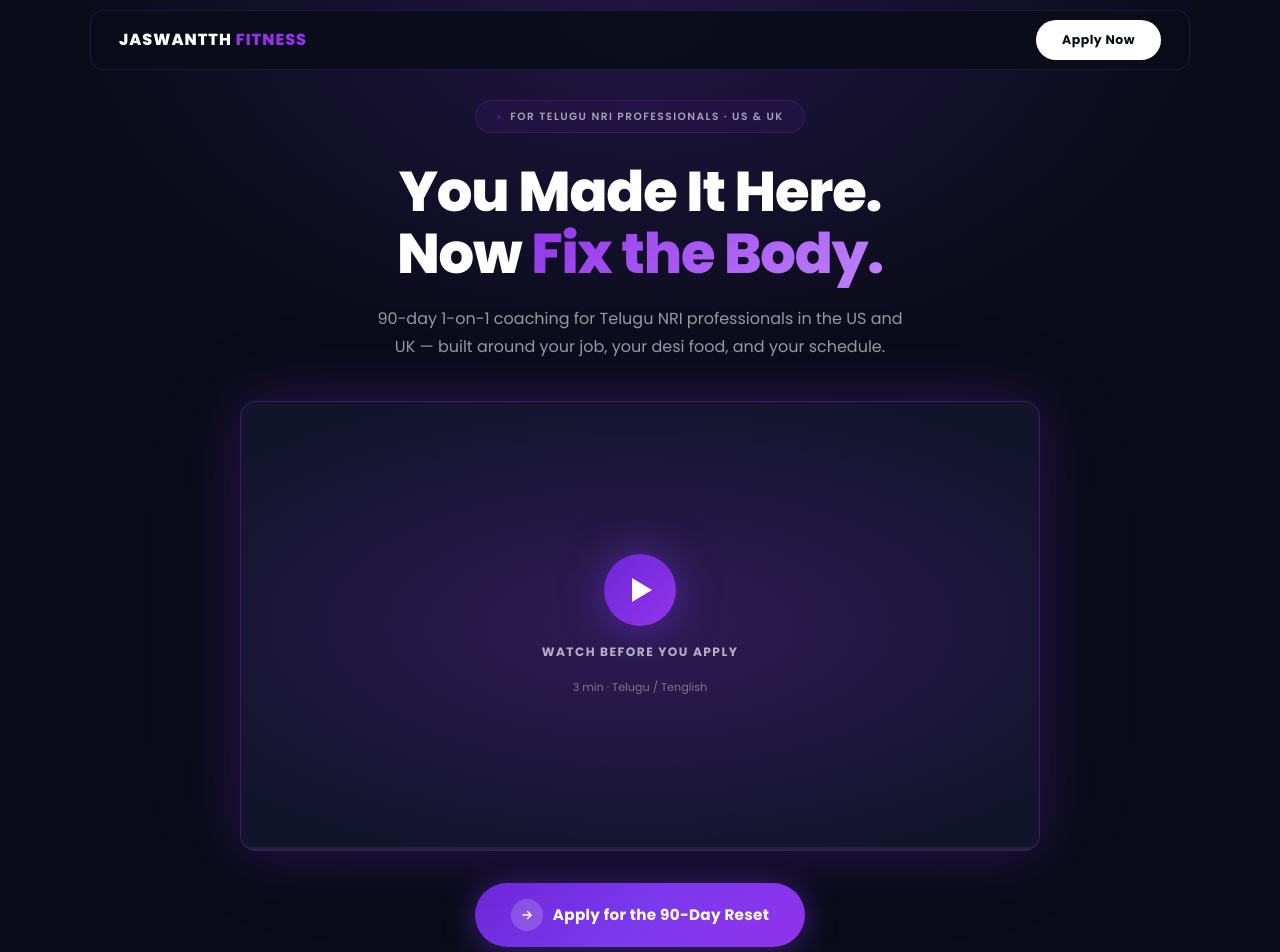
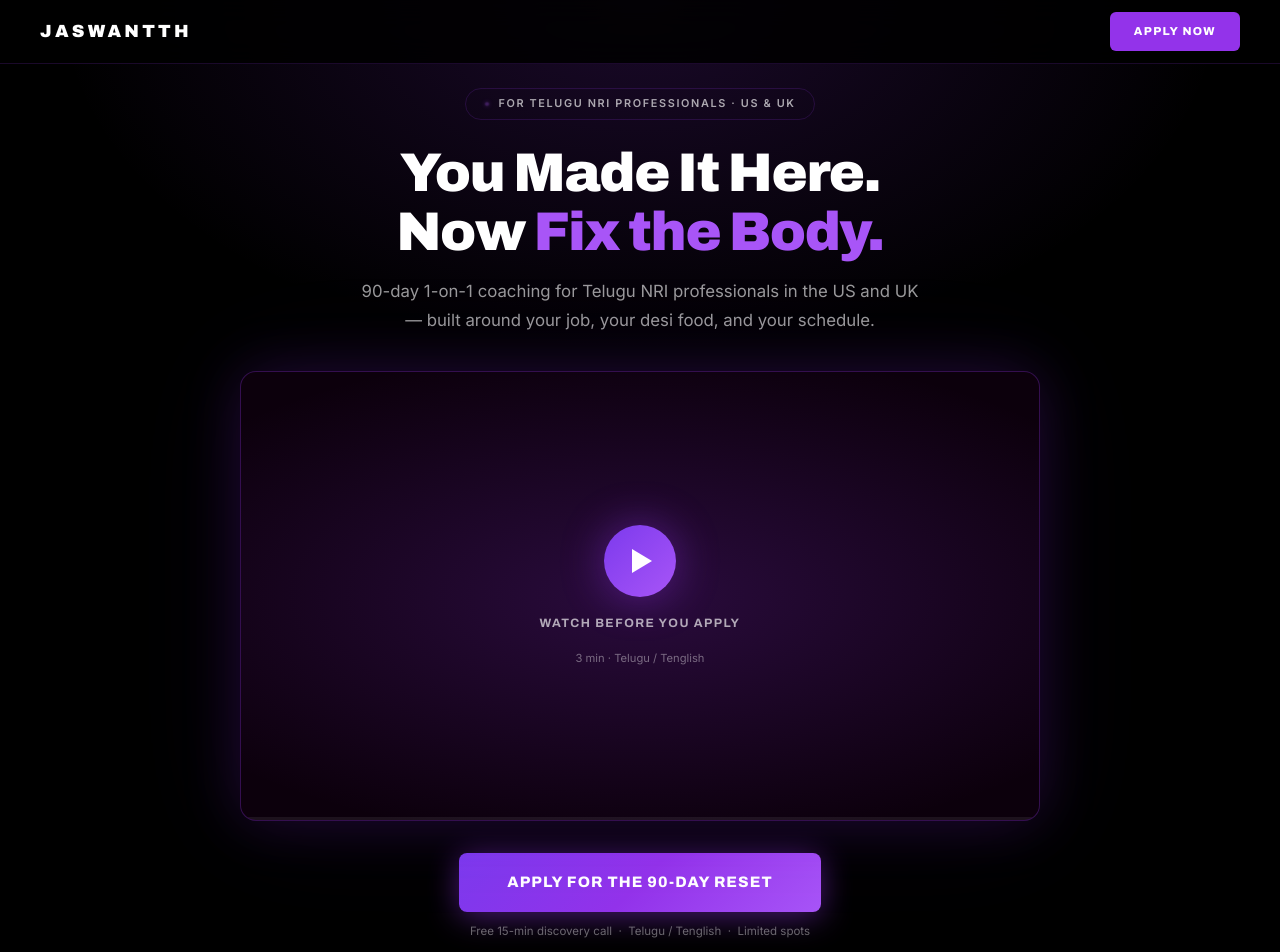
Before and after one commit to likhithsiddhartha30-ops/Jaswantth-s-Landing-Page, a plain HTML site: page index.html in a window 1280 px wide. Shown: the top 952 px of the page. Drawn offline with Linux system fonts and the light colour scheme.

Commit message:
Revert style overhaul — restore Version 16
Co-Authored-By: Claude Sonnet 4.6 <noreply@anthropic.com>
Claude-Session: https://claude.ai/code/session_01VYAvPcgcYZZLWhhaWGD5hG

```diff
--- a/index.html
+++ b/index.html
@@ -1,20 +1,20 @@
 <title>Jaswantth — 90-Day Total Reset for Telugu NRI Professionals</title>
 <link rel="preconnect" href="https://fonts.googleapis.com">
 <link rel="preconnect" href="https://fonts.gstatic.com" crossorigin>
-<link rel="stylesheet" href="https://fonts.googleapis.com/css2?family=Poppins:wght@400;500;600;700;800&display=swap">
+<link rel="stylesheet" href="https://fonts.googleapis.com/css2?family=Archivo:wght@700;800;900&family=Inter:wght@400;500;600&display=swap">
 
 <style>
 :root {
-  --bg:     #0a0c19;
-  --panel:  #12142b;
-  --alt:    #0d0f20;
-  --accent: #7c3aed;
-  --ah:     #9333ea;
-  --al:     #6d28d9;
-  --glow:   rgba(124,58,237,.5);
-  --border: rgba(147,51,234,.2);
-  --fh:     'Poppins', system-ui, sans-serif;
-  --fb:     'Poppins', system-ui, sans-serif;
+  --bg:     #000;
+  --panel:  #0c000c;
+  --alt:    #06000a;
+  --accent: #9333ea;
+  --ah:     #a855f7;
+  --al:     #7c3aed;
+  --glow:   rgba(147,51,234,.45);
+  --border: rgba(147,51,234,.18);
+  --fh:     'Archivo', system-ui, sans-serif;
+  --fb:     'Inter', system-ui, sans-serif;
 }
 *, *::before, *::after { box-sizing: border-box; margin: 0; padding: 0; }
 html { scroll-behavior: smooth; }
@@ -26,56 +26,48 @@ body {
 
 /* NAV */
 .nav {
-  position: fixed; top: 10px; left: 50%; transform: translateX(-50%);
-  width: calc(100% - 32px); max-width: 1100px; z-index: 100;
+  position: fixed; top: 0; left: 0; right: 0; z-index: 100;
   display: flex; align-items: center; justify-content: space-between;
-  padding: 0 28px; height: 60px;
-  background: rgba(10,12,25,.92); backdrop-filter: blur(16px);
-  border-radius: 14px; border: 1px solid var(--border);
+  padding: 0 40px; height: 64px;
+  background: rgba(0,0,0,.88); backdrop-filter: blur(14px);
+  border-bottom: 1px solid var(--border);
 }
-.logo { font-family: var(--fh); font-size: 1rem; font-weight: 800; letter-spacing: .06em; text-transform: uppercase; }
-.logo span { color: var(--ah); }
+.logo { font-family: var(--fh); font-size: 1.1rem; font-weight: 900; letter-spacing: .18em; text-transform: uppercase; }
 .nav-btn {
-  background: #fff; color: #0a0c19;
-  font-family: var(--fh); font-weight: 700; font-size: .78rem;
-  letter-spacing: .04em;
-  border: none; border-radius: 100px; padding: 10px 26px;
-  cursor: pointer; text-decoration: none; transition: opacity .18s;
+  background: var(--accent); color: #fff;
+  font-family: var(--fh); font-weight: 800; font-size: .72rem;
+  letter-spacing: .12em; text-transform: uppercase;
+  border: none; border-radius: 6px; padding: 10px 24px;
+  cursor: pointer; text-decoration: none; transition: background .18s;
 }
-.nav-btn:hover { opacity: .88; }
-@media (max-width:500px) { .nav { padding: 0 18px; width: calc(100% - 24px); } .nav-btn { display: none; } }
+.nav-btn:hover { background: var(--ah); }
+@media (max-width:500px) { .nav { padding: 0 18px; } .nav-btn { display: none; } }
 
 /* HERO */
 .hero {
   min-height: 100svh;
   display: flex; flex-direction: column; align-items: center; justify-content: center;
-  padding: 100px 20px 64px;
+  padding: 88px 20px 64px;
   text-align: center;
-  background: radial-gradient(ellipse 70% 55% at 50% 0%, rgba(124,58,237,.2) 0%, transparent 65%);
+  background: radial-gradient(ellipse 70% 55% at 50% 0%, rgba(147,51,234,.18) 0%, transparent 65%);
 }
 .chip {
   display: inline-flex; align-items: center; gap: 8px;
-  border: 1px solid var(--border); border-radius: 100px; padding: 7px 20px;
-  font-size: .66rem; font-weight: 600; letter-spacing: .14em; text-transform: uppercase;
-  color: rgba(255,255,255,.6); margin-bottom: 28px;
-  background: rgba(124,58,237,.08);
+  border: 1px solid var(--border); border-radius: 100px; padding: 6px 18px;
+  font-size: .68rem; font-weight: 600; letter-spacing: .15em; text-transform: uppercase;
+  color: rgba(255,255,255,.65); margin-bottom: 24px;
 }
 .chip-dot { width: 6px; height: 6px; border-radius: 50%; background: var(--ah); box-shadow: 0 0 8px var(--ah); animation: pulse 2s ease-in-out infinite; }
 @keyframes pulse { 0%,100%{opacity:1;transform:scale(1)} 50%{opacity:.3;transform:scale(.7)} }
 .h1 {
-  font-family: var(--fh); font-size: clamp(2.1rem, 4.6vw, 3.5rem);
-  font-weight: 800; line-height: 1.1; letter-spacing: -.02em;
-  text-wrap: balance; max-width: 820px; margin: 0 auto 20px;
+  font-family: var(--fh); font-size: clamp(2rem, 4.5vw, 3.4rem);
+  font-weight: 900; line-height: 1.08; letter-spacing: -.025em;
+  text-wrap: balance; max-width: 820px; margin: 0 auto 16px;
 }
-.h1 em {
-  font-style: normal;
-  background: linear-gradient(135deg, var(--ah), #c084fc);
-  -webkit-background-clip: text; -webkit-text-fill-color: transparent;
-  background-clip: text;
-}
-.hero-sub { font-size: 1rem; color: rgba(255,255,255,.58); max-width: 540px; margin: 0 auto 40px; line-height: 1.75; }
-.micro { font-size: .72rem; color: rgba(255,255,255,.38); margin-top: 12px; }
-@media (max-width:600px) { .hero { padding: 90px 18px 56px; } }
+.h1 em { font-style: normal; color: var(--ah); }
+.hero-sub { font-size: 1.05rem; color: rgba(255,255,255,.6); max-width: 560px; margin: 0 auto 36px; line-height: 1.72; }
+.micro { font-size: .72rem; color: rgba(255,255,255,.4); margin-top: 10px; }
+@media (max-width:600px) { .hero { padding: 80px 18px 56px; } }
 
 /* VSL */
 .vsl-wrap { width: 100%; max-width: 800px; margin: 0 auto; }
@@ -115,23 +107,23 @@ body {
 
 /* BUTTONS */
 .btn {
-  display: inline-flex; align-items: center; justify-content: center; gap: 10px;
+  display: inline-flex; align-items: center; justify-content: center;
   background: linear-gradient(135deg, var(--al), var(--accent), var(--ah));
-  color: #fff; font-family: var(--fh); font-weight: 700;
-  font-size: .95rem; letter-spacing: .02em;
-  border: none; border-radius: 100px; padding: 16px 36px;
+  color: #fff; font-family: var(--fh); font-weight: 800;
+  font-size: .95rem; letter-spacing: .07em; text-transform: uppercase;
+  border: none; border-radius: 8px; padding: 17px 48px;
   cursor: pointer; text-decoration: none;
-  box-shadow: 0 4px 32px rgba(124,58,237,.45);
-  transition: transform .18s, box-shadow .18s, opacity .18s;
+  box-shadow: 0 4px 32px rgba(147,51,234,.5);
+  transition: transform .18s, box-shadow .18s;
 }
-.btn:hover { transform: translateY(-2px); box-shadow: 0 8px 44px rgba(124,58,237,.65); }
+.btn:hover { transform: translateY(-2px); box-shadow: 0 8px 44px rgba(147,51,234,.7); }
 .btn:active { transform: none; }
-.btn-icon {
-  width: 32px; height: 32px; border-radius: 50%;
-  background: rgba(255,255,255,.18);
-  display: flex; align-items: center; justify-content: center; flex-shrink: 0;
+.btn-outline {
+  background: transparent;
+  border: 1.5px solid var(--accent);
+  color: #fff; box-shadow: none;
 }
-.btn-icon svg { width: 14px; height: 14px; stroke: #fff; fill: none; stroke-width: 2.5; stroke-linecap: round; stroke-linejoin: round; }
+.btn-outline:hover { background: rgba(147,51,234,.1); box-shadow: 0 0 24px rgba(147,51,234,.25); }
 
 /* STATS */
 .stats {
@@ -149,9 +141,8 @@ body {
 .s-alt { background: var(--alt); }
 .inner { max-width: 920px; margin: 0 auto; width: 100%; }
 .inner-sm { max-width: 700px; margin: 0 auto; width: 100%; }
-.tag { font-size: .62rem; font-weight: 700; letter-spacing: .2em; text-transform: uppercase; color: var(--ah); margin-bottom: 12px; }
-.tag::before { content: '• '; }
-.h2 { font-family: var(--fh); font-size: clamp(1.9rem, 3.2vw, 2.6rem); font-weight: 800; line-height: 1.1; text-wrap: balance; margin-bottom: 12px; }
+.tag { font-size: .62rem; font-weight: 700; letter-spacing: .22em; text-transform: uppercase; color: var(--ah); margin-bottom: 10px; }
+.h2 { font-family: var(--fh); font-size: clamp(1.8rem, 3.2vw, 2.5rem); font-weight: 900; line-height: 1.1; text-wrap: balance; margin-bottom: 12px; }
 .rule { width: 44px; height: 3px; background: linear-gradient(90deg, var(--al), var(--ah)); border-radius: 2px; margin-bottom: 32px; }
 .rule-c { margin-left: auto; margin-right: auto; }
 .muted { font-size: .97rem; color: rgba(255,255,255,.65); line-height: 1.72; }
@@ -272,7 +263,7 @@ body {
 
 <!-- NAV -->
 <nav class="nav">
-  <div class="logo">Jaswantth <span>Fitness</span></div>
+  <div class="logo">Jaswantth</div>
   <a href="#apply" class="nav-btn">Apply Now</a>
 </nav>
 
@@ -297,7 +288,7 @@ body {
       </div>
     </div>
   </div>
-  <a href="#apply" class="btn" style="margin-top:32px"><span class="btn-icon"><svg viewBox="0 0 24 24"><polyline points="5,12 19,12"/><polyline points="13,6 19,12 13,18"/></svg></span>Apply for the 90-Day Reset</a>
+  <a href="#apply" class="btn" style="margin-top:32px">Apply for the 90-Day Reset</a>
   <p class="micro">Free 15-min discovery call &nbsp;·&nbsp; Telugu / Tenglish &nbsp;·&nbsp; Limited spots</p>
 </section>
 
@@ -501,7 +492,7 @@ body {
     <h2 class="h2" style="max-width:600px;margin:0 auto 14px">90 days from now, someone will say: "Bro, what are you doing differently?"</h2>
     <div class="rule rule-c" style="margin-bottom:28px"></div>
     <p class="muted" style="max-width:460px;margin:0 auto 36px">You won't have a dramatic answer. You'll just look different, carry yourself differently, and feel like someone who's in control. Book the free discovery call — in Telugu or Tenglish, on your timezone. No pitch, no PDF. Just a conversation.</p>
-    <a href="#" class="btn" style="font-size:1rem;padding:16px 44px"><span class="btn-icon"><svg viewBox="0 0 24 24"><polyline points="5,12 19,12"/><polyline points="13,6 19,12 13,18"/></svg></span>Book Your Free Discovery Call</a>
+    <a href="#" class="btn" style="font-size:1rem;padding:19px 56px">Book Your Free Discovery Call</a>
     <p class="micro" style="margin-top:14px">Free 15-min call · Telugu / Tenglish · Limited spots each month</p>
   </div>
 </section>
@@ -528,7 +519,7 @@ body {
   <div class="chip" style="margin-bottom:22px"><span class="chip-dot"></span>Spots fill up each month</div>
   <h2 class="h2" style="max-width:560px;margin:0 auto 14px;text-align:center">The gap between how you earn and how you look is fixable. In 90 days.</h2>
   <p class="muted" style="max-width:440px;margin:0 auto 36px;text-align:center">You solved DSA. You cleared the visa. This is the last problem. Book the call and let's fix it — in Telugu, on your timezone, around your actual life.</p>
-  <a href="#apply" class="btn"><span class="btn-icon"><svg viewBox="0 0 24 24"><polyline points="5,12 19,12"/><polyline points="13,6 19,12 13,18"/></svg></span>Apply for the 90-Day Reset</a>
+  <a href="#apply" class="btn">Apply for the 90-Day Reset</a>
   <p class="micro" style="margin-top:14px">Free discovery call · Telugu / Tenglish · US &amp; UK timezones</p>
 </div>
 
```
